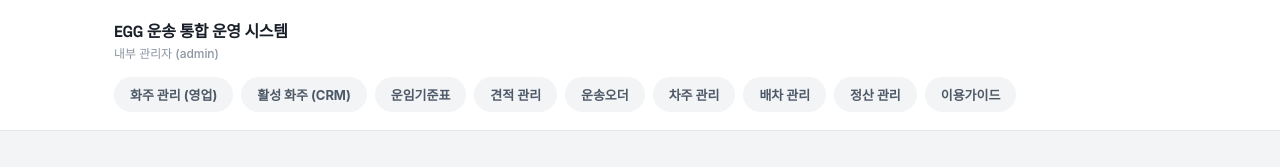
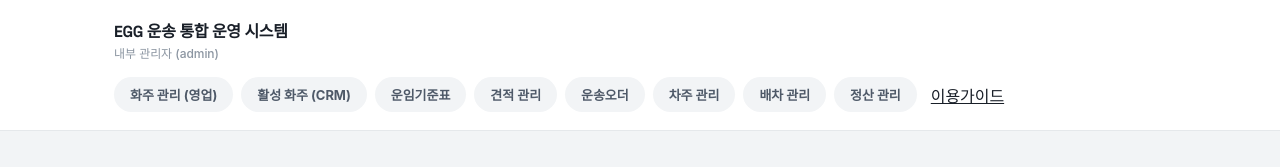
Before and after one commit to ttang0825/b2b-cargo-system, a Next.js app: page / in a window 1280 px wide. Shown: the top 167 px of the page. Built offline with nearby package versions, Linux system fonts and the light colour scheme; a web font is replaced by a local one.

Commit message:
Update TopNav.tsx

```diff
--- a/components/TopNav.tsx
+++ b/components/TopNav.tsx
@@ -12,7 +12,6 @@ const MENU = [
   { href: "/admin/drivers", label: "차주 관리" },
   { href: "/admin/dispatches", label: "배차 관리" },
   { href: "/admin/invoices", label: "정산 관리" },
-  { href: "/admin/guide", label: "이용가이드" },
 ];
 
 export default function TopNav() {
@@ -25,6 +24,7 @@ export default function TopNav() {
           <div className="brand">EGG 운송 통합 운영 시스템</div>
           <div className="brand-sub">내부 관리자 (admin)</div>
         </Link>
+        <div style={{ display: "flex", alignItems: "center", gap: 14, flexWrap: "wrap" }}>
           <nav style={{ display: "flex", gap: 8, flexWrap: "wrap" }}>
             {MENU.map((m) => {
               const active = pathname?.startsWith(m.href);
@@ -39,6 +39,10 @@ export default function TopNav() {
               );
             })}
           </nav>
+          <Link href="/admin/guide" className="guide-link">
+            이용가이드
+          </Link>
+        </div>
       </div>
     </div>
   );
```
Lines whose indentation alone changed are shown as unchanged.
